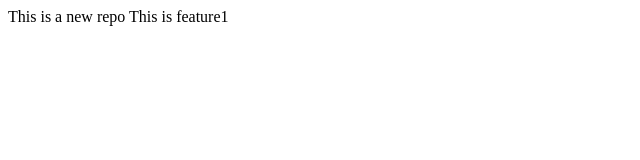
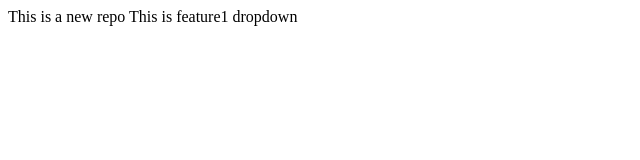
Before and after one commit to jaweria-dev/LocalRepo, a plain HTML site: page index.html in a window 1280 px wide. Shown: the full height of the page, 0-640 px from the left. Drawn offline with Linux system fonts and the light colour scheme.

Commit message:
add dropdown

```diff
--- a/index.html
+++ b/index.html
@@ -1,4 +1,4 @@
 <p>
     This is a new repo
-    This is feature1
+    This is feature1 dropdown
 </p>
```
